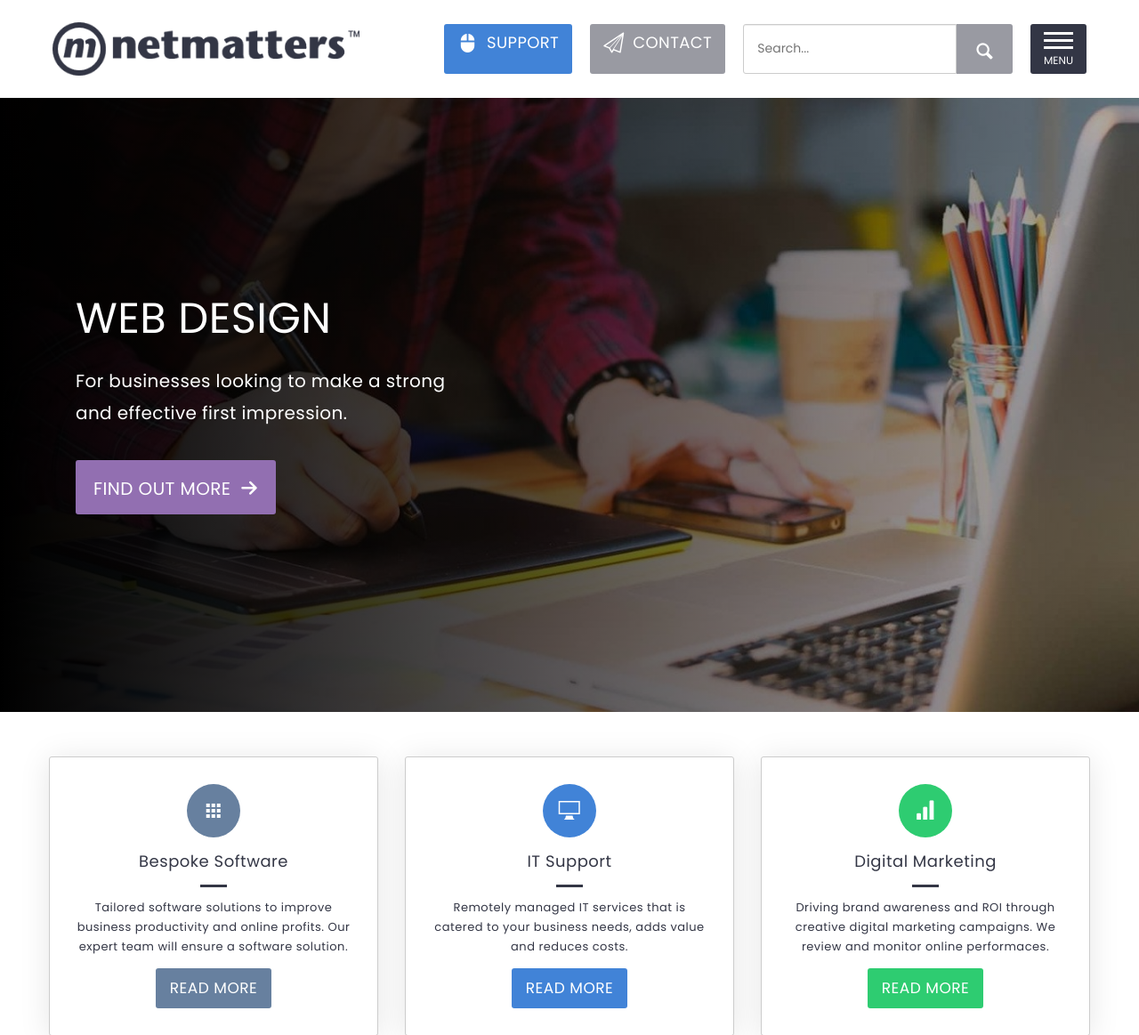
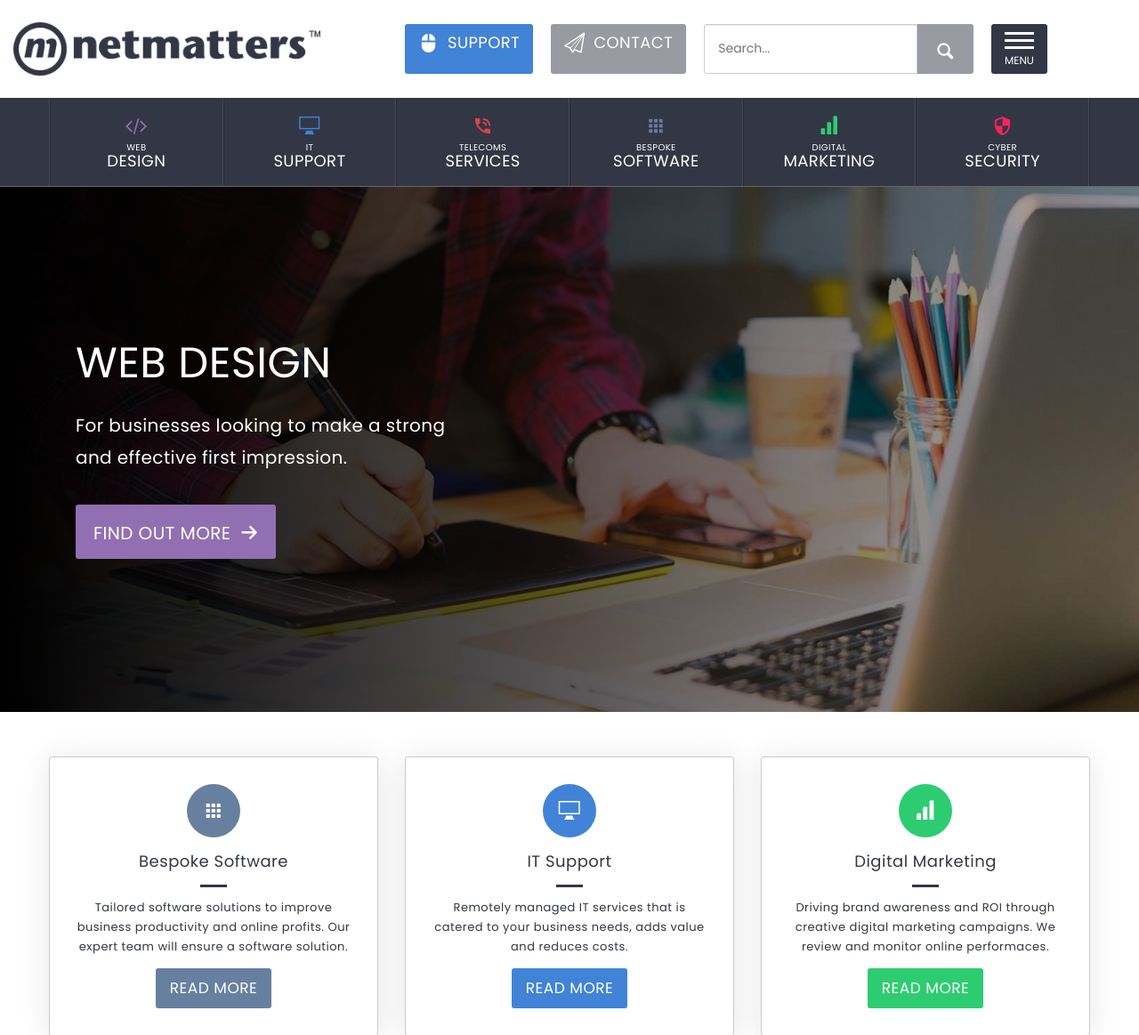
Before and after one commit to zilbert97/build-netmatters-site, a PHP site: page / in a window 1280 px wide. Shown: the top 1163 px of the page at 89% size. Run offline with PHP 8.4, Linux system fonts and the light colour scheme; some web fonts are replaced.

Commit message:
Created main nav bar, without hove r state drop-down of sub-items

```diff
--- a/css/custom.css
+++ b/css/custom.css
@@ -80,6 +80,22 @@
   content: "";
 }
 
+/*!
+  <span class="icon-appss"></span>             APPS
+  <span class="icon-arrow-right2"></span>      ARROW-RIGHT
+  <span class="icon-bar-graph"></span>         BAR GRAPH
+  <span class="icon-code"></span>              CODE
+  <span class="icon-security"></span>          CYBER SHIELD
+  <span class="icon-display"></span>           DESKTOP MONITOR
+  <span class="icon-facebook"></span>          FACEBOOK
+  <span class="icon-school"></span>            GRADUATE HAT
+  <span class="icon-linkedin"></span>          LINKEDIN
+  <span class="icon-mouse"></span>             MOUSE
+  <span class="icon-paperplane"></span>        PAPER PLANE
+  <span class="icon-magnifying-glass"></span>  SEARCH
+  <span class="icon-twitter"></span>           TWITTER
+  <span class="icon-phone_in_talk"></span>     VOIP
+*/
 @keyframes fade-in {
   0% {
     opacity: 0;
@@ -433,6 +449,10 @@ h5 {
   margin-left: 20px;
 }
 
+#nav-container {
+  display: none;
+}
+
 @media (min-width: 768px) {
   .main-header {
     flex-wrap: nowrap;
@@ -661,6 +681,147 @@ h5 {
     transition-property: visibility;
     visibility: visible;
   }
+
+  .main-header {
+    flex-wrap: wrap;
+  }
+
+  #nav-container {
+    display: block;
+    height: 99px;
+    width: 100%;
+    background-color: #333645;
+  }
+
+  #nav-inner {
+    width: 940px;
+    height: 100%;
+    padding: 0 15px;
+    box-sizing: content-box;
+    margin: 0 auto;
+  }
+  #nav-inner ul {
+    display: flex;
+    flex-flow: row nowrap;
+    margin: 0;
+    padding: 0;
+    height: 100%;
+    ist-style: none;
+    border-right: 1px solid rgba(0, 0, 0, 0.25);
+    border-left: 1px solid rgba(255, 255, 255, 0.1);
+  }
+  #nav-inner li {
+    display: inline-block;
+    flex: calc(100%/6) 0 0;
+    border-left: 1px solid rgba(0, 0, 0, 0.25);
+    border-right: 1px solid rgba(255, 255, 255, 0.1);
+  }
+  #nav-inner li > a {
+    display: block;
+    height: 100%;
+    width: 100%;
+    padding: 19px 0 18px;
+  }
+  #nav-inner span {
+    display: block;
+    font-size: 1.125rem;
+    line-height: 1;
+    text-align: center;
+    text-transform: uppercase;
+  }
+  #nav-inner span small {
+    font-size: 0.625rem;
+  }
+  #nav-inner .nav-item-name {
+    margin-top: 2px;
+  }
+  #nav-inner [class^=icon-] {
+    font-size: 1.4375rem;
+  }
+
+  #li-bespoke-software a .nav-item-name {
+    color: #fff;
+  }
+  #li-bespoke-software a [class^=icon-] {
+    color: #67809f;
+  }
+  #li-bespoke-software a:hover {
+    text-decoration: none;
+    background-color: #67809f;
+  }
+  #li-bespoke-software a:hover [class^=icon-] {
+    color: #fff;
+  }
+
+  #li-it-support a .nav-item-name {
+    color: #fff;
+  }
+  #li-it-support a [class^=icon-] {
+    color: #4183d7;
+  }
+  #li-it-support a:hover {
+    text-decoration: none;
+    background-color: #4183d7;
+  }
+  #li-it-support a:hover [class^=icon-] {
+    color: #fff;
+  }
+
+  #li-digital-marketing a .nav-item-name {
+    color: #fff;
+  }
+  #li-digital-marketing a [class^=icon-] {
+    color: #2ecc71;
+  }
+  #li-digital-marketing a:hover {
+    text-decoration: none;
+    background-color: #2ecc71;
+  }
+  #li-digital-marketing a:hover [class^=icon-] {
+    color: #fff;
+  }
+
+  #li-telecoms-services a .nav-item-name {
+    color: #fff;
+  }
+  #li-telecoms-services a [class^=icon-] {
+    color: #d64541;
+  }
+  #li-telecoms-services a:hover {
+    text-decoration: none;
+    background-color: #d64541;
+  }
+  #li-telecoms-services a:hover [class^=icon-] {
+    color: #fff;
+  }
+
+  #li-web-design a .nav-item-name {
+    color: #fff;
+  }
+  #li-web-design a [class^=icon-] {
+    color: #926fb1;
+  }
+  #li-web-design a:hover {
+    text-decoration: none;
+    background-color: #926fb1;
+  }
+  #li-web-design a:hover [class^=icon-] {
+    color: #fff;
+  }
+
+  #li-cyber-security a .nav-item-name {
+    color: #fff;
+  }
+  #li-cyber-security a [class^=icon-] {
+    color: #f62459;
+  }
+  #li-cyber-security a:hover {
+    text-decoration: none;
+    background-color: #f62459;
+  }
+  #li-cyber-security a:hover [class^=icon-] {
+    color: #fff;
+  }
 }
 @media (min-width: 1260px) {
   #toggle {
@@ -680,6 +841,10 @@ h5 {
 
   #buttons-container {
     visibility: visible !important;
+  }
+
+  #nav-inner {
+    width: 1170px;
   }
 }
 .jumbotron {
@@ -689,6 +854,7 @@ h5 {
   margin: 0;
   background: linear-gradient(to right, #000, rgba(0, 0, 0, 0.3)), #333645 url("../img/web-design-background.jpeg") no-repeat center;
   background-size: cover;
+  border-top: 1px solid #666;
   color: #fff;
   text-align: center;
 }
--- a/index.html
+++ b/index.html
@@ -21,7 +21,8 @@
 
   <body>
     <div class="full-viewport">
-      <header class="main-header">
+      <header>
+        <div class="main-header">
 
           <!-- Flex Item 1 -->
           <div id="logo-container">
@@ -68,7 +69,7 @@
 
           <!-- Flex Item 5 -->
           <div id="hamburger-container">
-          <!-- Hamburger inactive as requires JS to trigger active state (class "is-active") -->
+            <!-- Inactive as requires JS to trigger active state (class "is-active") -->
             <button class="hamburger hamburger--spin" type="button">
               <span class="hamburger-box">
                 <span class="hamburger-inner"></span>
@@ -77,12 +78,72 @@
             </button>
           </div> <!-- #hamburger-container -->
 
-        <!-- Flex Item 6 -->
-        <div>
-          <nav></nav> <!-- Navbar hidden from 991px and below -->
-        </div>
+        </div> <!-- .main-header -->
 
-      </header> <!-- .main-header -->
+
+        <div id="nav-container">
+          <nav id="nav-inner">
+            <ul>
+
+              <li id="li-web-design">
+                <a href="#">
+                  <span class="icon-code"></span>
+                  <span class="nav-item-name">
+                    <small>Web</small><br>design
+                  </span>
+                </a>
+              </li>
+
+              <li id="li-it-support">
+                <a href="#">
+                  <span class="icon-display"></span>
+                  <span class="nav-item-name">
+                    <small>IT</small><br>support
+                  </span>
+                </a>
+              </li>
+
+              <li id="li-telecoms-services">
+                <a href="#">
+                  <span class="icon-phone_in_talk"></span>
+                  <span class="nav-item-name">
+                    <small>Telecoms</small><br>services
+                  </span>
+                </a>
+              </li>
+
+              <li id="li-bespoke-software">
+                <a href="#">
+                  <span class="icon-apps"></span>
+                  <span class="nav-item-name">
+                    <small>Bespoke</small><br>software
+                  </span>
+                </a>
+              </li>
+
+              <li id="li-digital-marketing">
+                <a href="#">
+                  <span class="icon-bar-graph"></span>
+                  <span class="nav-item-name">
+                    <small>Digital</small><br>marketing
+                  </span>
+                </a>
+              </li>
+
+              <li id="li-cyber-security">
+                <a href="#">
+                  <span class="icon-security"></span>
+                  <span class="nav-item-name">
+                    <small>Cyber</small><br>security
+                  </span>
+                </a>
+              </li>
+
+            </ul>
+          </nav>
+        </div> <!-- #nav-container -->
+
+      </header>
 
       <div class="jumbotron jumbotron-fluid">
         <div class="container">
--- a/scss/custom.scss
+++ b/scss/custom.scss
@@ -139,13 +139,15 @@
 
   #search-button {display: none;}                                          // Only append to search field at wider breakpoints
 
-}
+}  // #search-container
 
 #hamburger-container {
   order: 30;                                                // Place after buttons-container, before search-container
   margin-left: 20px;
   // NTD: Change hover state of hamburger _burger-sauce (not ease)
 }
+
+#nav-container {display: none;}
 
 @media (min-width: map-get($breakpoints, 'm')) {
   .main-header {
@@ -195,7 +197,7 @@
       }
     }
   }
-}
+}  // @media
 
 @media (min-width: map-get($breakpoints, 'l')) {
 
@@ -276,7 +278,98 @@
       @include fade-element-in;
     }
   }
-}
+
+//============================================
+
+  .main-header {
+    flex-wrap: wrap;
+  }
+
+  #nav-container {
+    display    : block;
+    height     : 99px;
+    width      : 100%;
+
+    background-color: $dark-1;
+  }
+
+  #nav-inner {
+    width      : 940px;
+    height     : 100%;
+    padding    : 0 15px;
+    box-sizing : content-box;
+    margin     : 0 auto;
+
+    ul {                               // A flex container for li flex items
+      display  : flex;
+      flex-flow: row nowrap;
+      margin   : 0;
+      padding  : 0;
+      height   : 100%;
+
+      ist-style : none;
+
+      border-right: 1px solid rgba(0,0,0,.25);      // NTD: Vars
+      border-left : 1px solid hsla(0,0%,100%,.1);
+    }
+
+    li {
+      display  : inline-block;
+      flex     : calc(100%/6) 0 0;
+
+      border-left : 1px solid rgba(0,0,0,.25);      // NTD: Vars
+      border-right: 1px solid hsla(0,0%,100%,.1);
+    }
+
+    li > a {
+      display: block;
+      height : 100%;
+      width  : 100%;
+      padding: 19px 0 18px;
+    }
+
+    span {
+      display       : block;
+      font-size     : 1.125rem;       // 18px
+      line-height   : 1;
+      text-align    : center;
+      text-transform: uppercase;
+      small {
+        font-size   : .625rem;        // 10px
+      }
+    }
+
+    .nav-item-name {
+      margin-top    : 2px;
+    }
+
+    [class^=icon-] {
+      font-size     : 1.4375rem;      // 23px (more specific selector)
+    }
+  } // #nav-inner
+
+  @each $service, $color in $nm-services {
+    #li-#{$service} {
+      a {
+        .nav-item-name {
+          color         : $light-1;
+        }
+        [class^=icon-] {
+          color         : $color;
+        }
+      }
+      a:hover {
+        text-decoration : none;
+        background-color: $color;
+        [class^=icon-] {
+          color         : $light-1;
+        }
+      }
+    }
+  } // @each
+}  // @media
+
+//=============================================
 
 @media (min-width: map-get($breakpoints, 'xl')) {
   #toggle {display: none;}
@@ -297,6 +390,10 @@
   #buttons-container {
     visibility   : visible !important;
   }
+
+  #nav-inner {
+    width: 1170px;
+  }
 }
 
 
@@ -315,6 +412,8 @@
   background      : linear-gradient(to right, #000, rgba(0,0,0,.3)),
                     $dark-1 url('../img/web-design-background.jpeg') no-repeat center;
   background-size : cover;
+
+  border-top: 1px solid #666; // On site this is rgba(51,54,69.5) - and is lighter? NTD: check, use a variable
 
   color         : $light-1;
   text-align      : center;
```
Also changed, not shown: scss/partials/_fonts.scss (+16 -15 lines), 1 other file. Lines whose indentation alone changed are shown as unchanged.
